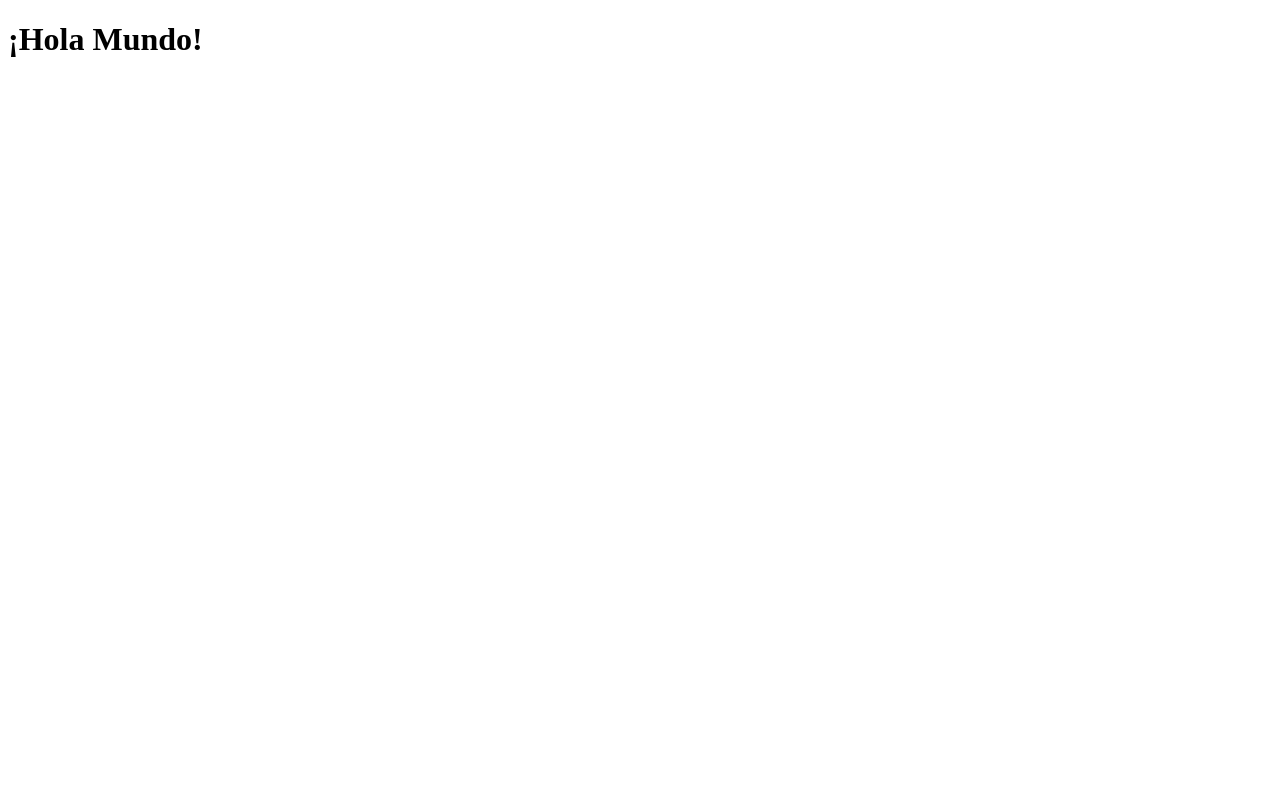
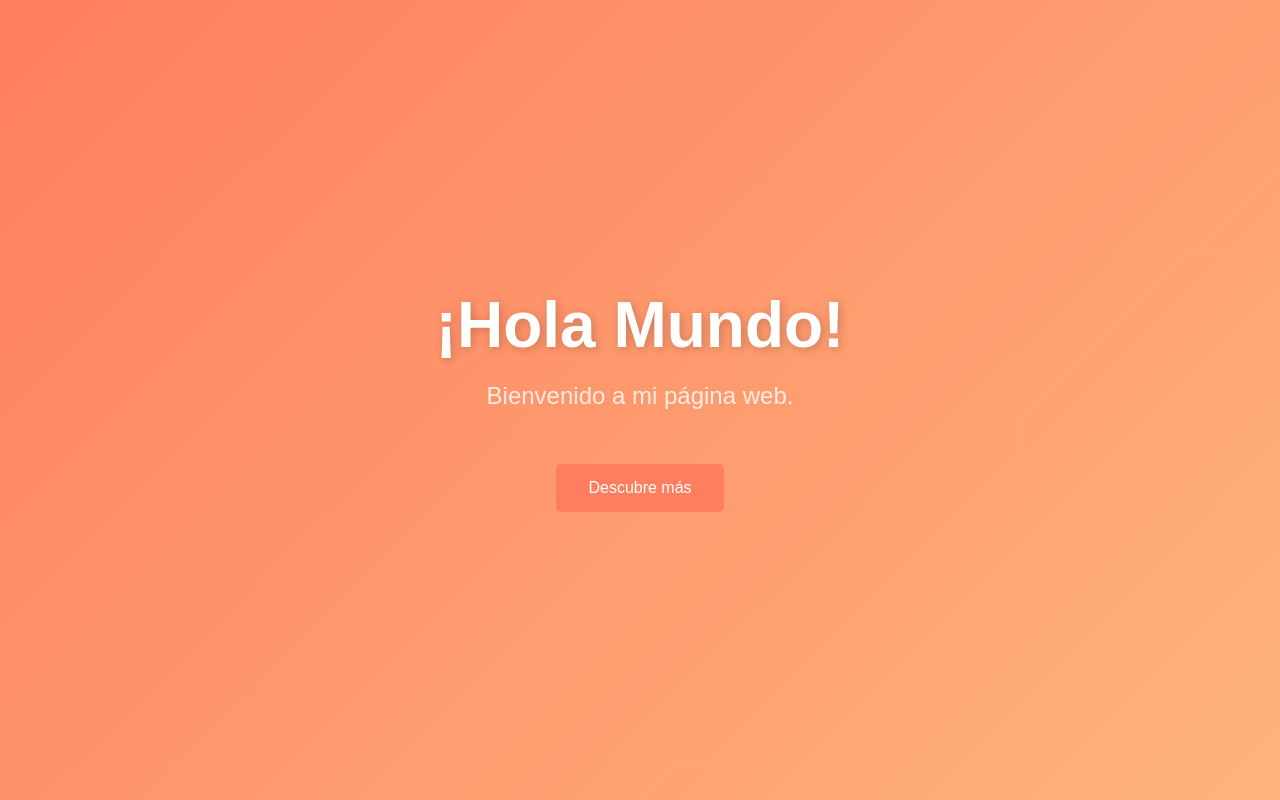
Before and after one commit to Donjohn21/Final-devops, a plain HTML site: page index.html in a window 1280 px wide. Drawn offline with Linux system fonts and the light colour scheme.

Commit message:
html updated

```diff
--- a/index.html
+++ b/index.html
@@ -2,9 +2,58 @@
 <html lang="es">
 <head>
   <meta charset="UTF-8">
+  <meta name="viewport" content="width=device-width, initial-scale=1.0">
   <title>Hola Mundo</title>
+  <style>
+    body {
+      font-family: 'Arial', sans-serif;
+      background: linear-gradient(135deg, #ff7e5f, #feb47b);
+      color: #fff;
+      display: flex;
+      justify-content: center;
+      align-items: center;
+      height: 100vh;
+      margin: 0;
+      text-align: center;
+    }
+
+    h1 {
+      font-size: 4rem;
+      text-shadow: 2px 2px 10px rgba(0, 0, 0, 0.2);
+      margin: 0;
+    }
+
+    p {
+      font-size: 1.5rem;
+      margin-top: 20px;
+      color: rgba(255, 255, 255, 0.8);
+    }
+
+    .button {
+      background-color: #ff7e5f;
+      border: none;
+      color: white;
+      padding: 15px 32px;
+      text-align: center;
+      text-decoration: none;
+      display: inline-block;
+      font-size: 16px;
+      margin-top: 30px;
+      cursor: pointer;
+      border-radius: 5px;
+      transition: background-color 0.3s;
+    }
+
+    .button:hover {
+      background-color: #feb47b;
+    }
+  </style>
 </head>
 <body>
-  <h1>¡Hola Mundo!</h1>
+  <div>
+    <h1>¡Hola Mundo!</h1>
+    <p>Bienvenido a mi página web.</p>
+    <a href="#" class="button">Descubre más</a>
+  </div>
 </body>
 </html>
```
